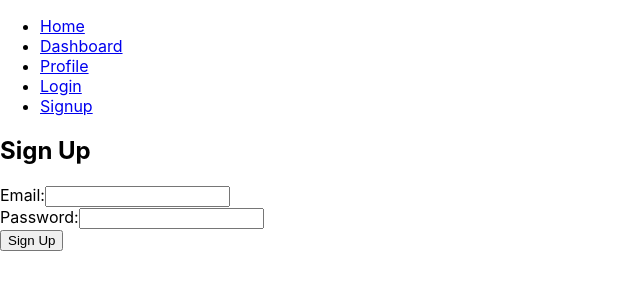
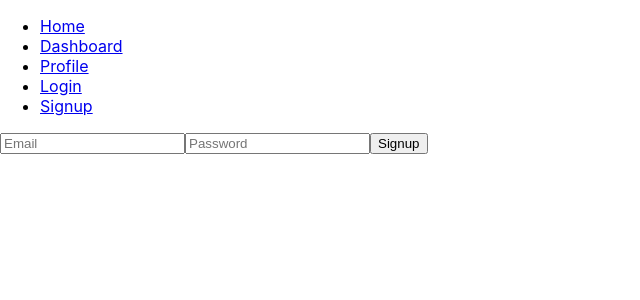
Before and after one commit to Odilex/welc_hub, a React (Create React App) app in the folder welcomehub-frontend/: page /signup in a window 1280 px wide. Shown: the top 300 px of the page, without its empty margins (0-640 px from the left). Built offline with nearby package versions, Linux system fonts and the light colour scheme.

Commit message:
connection of front end and back end

```diff
--- /dev/null
+++ b/package.json
@@ -0,0 +1,5 @@
+{
+  "dependencies": {
+    "axios": "^1.7.7"
+  }
+}
--- /dev/null
+++ b/welcomehub-frontend/src/api.js
@@ -0,0 +1,24 @@
+// src/api.js
+import axios from 'axios';
+
+const API_URL = 'http://localhost:5000'; // Your backend server URL
+
+// Signup function
+export const signup = async (userData) => {
+  try {
+    const response = await axios.post(`${API_URL}/signup`, userData);
+    return response.data;
+  } catch (error) {
+    throw error.response.data; // Handle errors
+  }
+};
+
+// Login function
+export const login = async (userData) => {
+  try {
+    const response = await axios.post(`${API_URL}/login`, userData);
+    return response.data; // Should contain the token
+  } catch (error) {
+    throw error.response.data;
+  }
+};
--- a/welcomehub-frontend/src/components/PrivateRoute.js
+++ b/welcomehub-frontend/src/components/PrivateRoute.js
@@ -1,9 +1,8 @@
 import { Navigate } from 'react-router-dom';
 
-function PrivateRoute({ children }) {
+const PrivateRoute = ({ children }) => {
   const token = localStorage.getItem('token');
-
   return token ? children : <Navigate to="/login" />;
-}
+};
 
 export default PrivateRoute;
--- a/welcomehub-frontend/src/components/login.js
+++ b/welcomehub-frontend/src/components/login.js
@@ -1,49 +1,41 @@
 import { useState } from 'react';
-import axios from 'axios';
+import { login } from '../api';
 
-function Login() {
+const Login = () => {
   const [email, setEmail] = useState('');
   const [password, setPassword] = useState('');
-  const [error, setError] = useState('');
-  const [success, setSuccess] = useState('');
+  const [error, setError] = useState(null);
 
   const handleLogin = async (e) => {
     e.preventDefault();
     try {
-      const response = await axios.post('http://localhost:5000/api/login', {
-        email,
-        password,
-      });
-      setSuccess('Login successful!');
-      setError('');
-    } catch (error) {
-      setError('Login failed. Please check your credentials.');
-      setSuccess('');
+      const data = await login({ email, password });
+      // Save the JWT token to local storage or state
+      localStorage.setItem('token', data.token);
+      console.log('Login successful', data);
+    } catch (err) {
+      setError(err.message);
     }
   };
 
   return (
-    <div>
-      <h2>Login</h2>
-      {error && <p style={{ color: 'red' }}>{error}</p>}
-      {success && <p style={{ color: 'green' }}>{success}</p>}
     <form onSubmit={handleLogin}>
-        <label>Email:</label>
       <input
         type="email"
         value={email}
         onChange={(e) => setEmail(e.target.value)}
+        placeholder="Email"
       />
-        <label>Password:</label>
       <input
         type="password"
         value={password}
         onChange={(e) => setPassword(e.target.value)}
+        placeholder="Password"
       />
+      {error && <p>{error}</p>}
       <button type="submit">Login</button>
     </form>
-    </div>
   );
-}
+};
 
 export default Login;
--- a/welcomehub-frontend/src/components/signup.js
+++ b/welcomehub-frontend/src/components/signup.js
@@ -1,51 +1,39 @@
-import React, { useState } from 'react';
+import { useState } from 'react';
+import { signup } from '../api';
 
-function Signup() {
-  // State to store email, password, and error message
+const Signup = () => {
   const [email, setEmail] = useState('');
   const [password, setPassword] = useState('');
   const [error, setError] = useState(null);
 
-  const handleSignup = (event) => {
-    event.preventDefault();
-
-    if (!email || !password) {
-      setError('Email and password are required.');
-      return;
+  const handleSignup = async (e) => {
+    e.preventDefault();
+    try {
+      const data = await signup({ email, password });
+      console.log('Signup successful', data);
+    } catch (err) {
+      setError(err.message);
     }
-
-    // Perform signup logic here
-    console.log("Signing up with", email, password);
-
-    // Reset the error if any
-    setError(null);
   };
 
   return (
-    <div>
-      <h2>Sign Up</h2>
     <form onSubmit={handleSignup}>
-        <div>
-          <label>Email:</label>
       <input
         type="email"
         value={email}
         onChange={(e) => setEmail(e.target.value)}
+        placeholder="Email"
       />
-        </div>
-        <div>
-          <label>Password:</label>
       <input
         type="password"
         value={password}
         onChange={(e) => setPassword(e.target.value)}
+        placeholder="Password"
       />
-        </div>
-        {error && <p style={{ color: 'red' }}>{error}</p>}
-        <button type="submit">Sign Up</button>
+      {error && <p>{error}</p>}
+      <button type="submit">Signup</button>
     </form>
-    </div>
   );
-}
+};
 
 export default Signup;
```
Also changed, not shown: 1 other file (tests, documents, lock files or other folders). Lines whose indentation alone changed are shown as unchanged.
